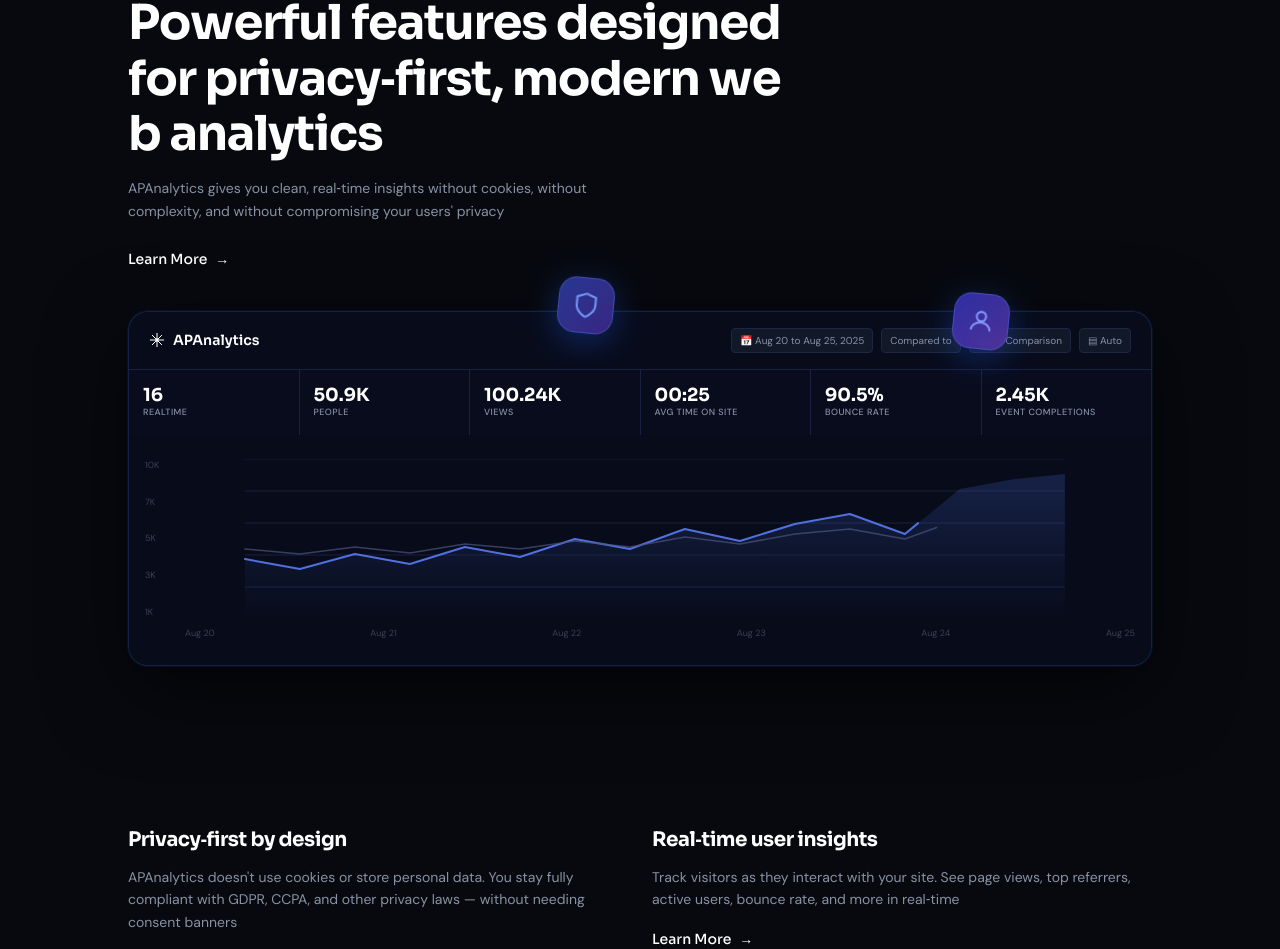
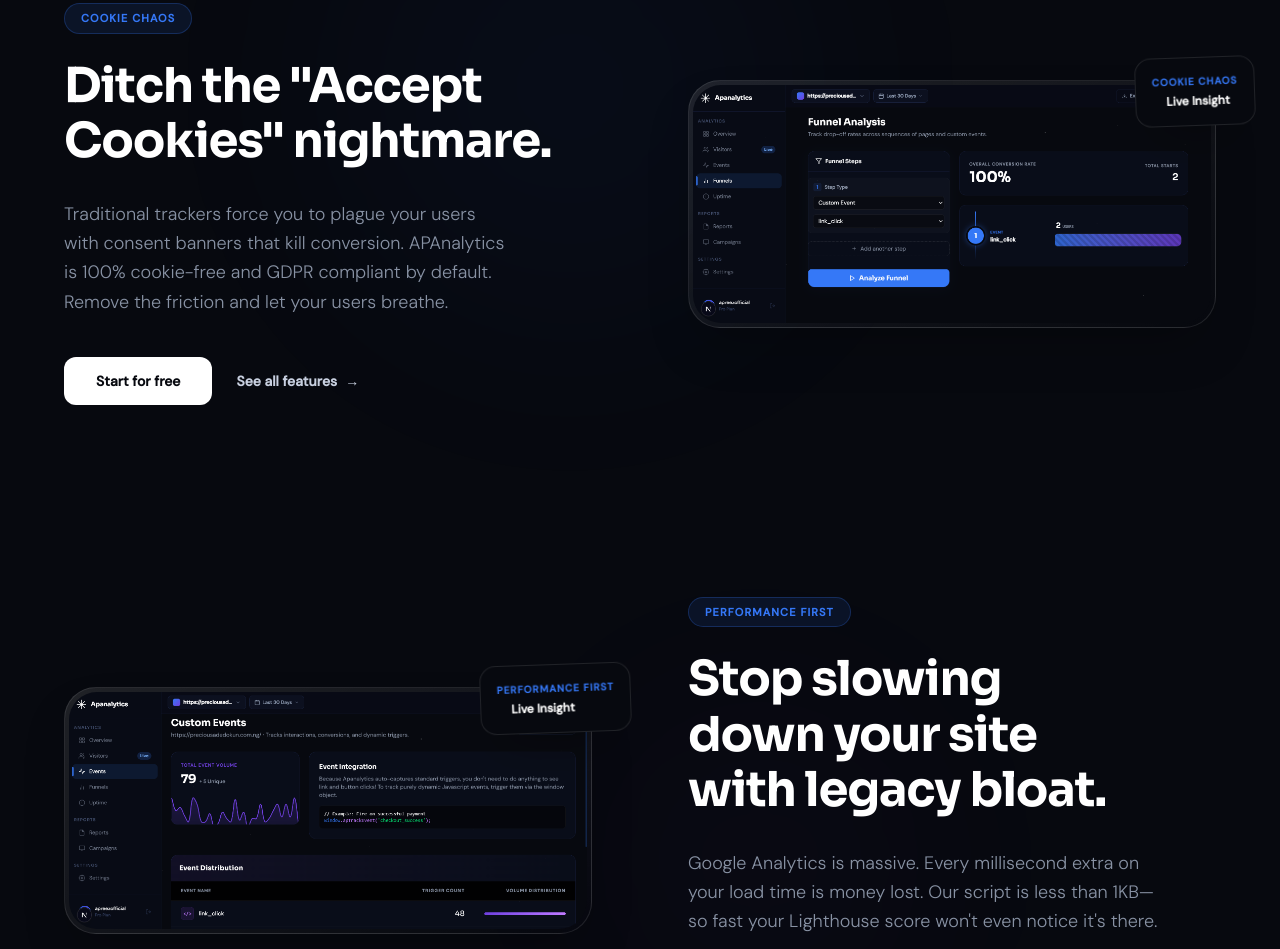
Before and after one commit to apreezofficial/ap-analytics, a Next.js app in the folder apps/web/: page / in a window 1280 px wide. Shown: the part 1848-2797 px from the top of the page. Built offline with nearby package versions, Linux system fonts and the light colour scheme.

Commit message:
feat(landing): add provocative problem-solution showcase with high-fidelity screenshots

```diff
--- a/apps/web/app/page.tsx
+++ b/apps/web/app/page.tsx
@@ -6,6 +6,7 @@
 import { TrustedBy } from '@/components/landing/TrustedBy'
 import { Features } from '@/components/landing/Features'
 import { Pricing } from '@/components/landing/Pricing'
+import { ProblemSolution } from '@/components/landing/ProblemSolution'
 import { Footer } from '@/components/landing/Footer'
 
 export default function Home() {
@@ -39,6 +40,9 @@
         {/* ══ TRUSTED BY ══ */}
         <TrustedBy />
 
+        {/* ══ INSIGHTS & SHOWCASE ══ */}
+        <ProblemSolution />
+
         {/* ══ BENEFITS & FEATURES ══ */}
         <Features />
 
--- /dev/null
+++ b/apps/web/components/landing/ProblemSolution.tsx
@@ -0,0 +1,124 @@
+'use client'
+
+import Image from 'next/image'
+import Link from 'next/link'
+import { TypingTitle } from './TypingTitle'
+
+const problems = [
+  {
+    tag: 'The Reality Check',
+    title: "You've had a website for years and you're still flying blind?",
+    desc: "Most analytics tools are so bloated you need a PhD to find a simple metric. Meanwhile, your users are dropping off and you have no idea why. wtf is the point of having data if you can't read it?",
+    image: '/features/overview-stats.png',
+    alt: 'Clean dashboard with real-time stats',
+    flip: false,
+    delay: 0.1
+  },
+  {
+    tag: 'Cookie Chaos',
+    title: 'Ditch the "Accept Cookies" nightmare.',
+    desc: "Traditional trackers force you to plague your users with consent banners that kill conversion. APAnalytics is 100% cookie-free and GDPR compliant by default. Remove the friction and let your users breathe.",
+    image: '/features/funnel-analysis.png',
+    alt: 'Funnel analysis without cookie tracking',
+    flip: true,
+    delay: 0.2
+  },
+  {
+    tag: 'Performance First',
+    title: 'Stop slowing down your site with legacy bloat.',
+    desc: "Google Analytics is massive. Every millisecond extra on your load time is money lost. Our script is less than 1KB—so fast your Lighthouse score won't even notice it's there.",
+    image: '/features/overview-dashboard.png',
+    alt: 'Lighthouse scoring 100 with APAnalytics',
+    flip: false,
+    delay: 0.3
+  }
+]
+
+export function ProblemSolution() {
+  return (
+    <section className="relative z-10 py-32 px-6 md:px-14 overflow-hidden">
+      {/* Background decoration */}
+      <div className="absolute inset-0 pointer-events-none opacity-20">
+        <div className="absolute top-1/4 left-1/4 w-[500px] h-[500px] bg-blue-ap/20 rounded-full blur-[120px]" />
+        <div className="absolute bottom-1/4 right-1/4 w-[400px] h-[400px] bg-purple-500/10 rounded-full blur-[100px]" />
+      </div>
+
+      <div className="max-w-6xl mx-auto space-y-48">
+        {problems.map((p, idx) => (
+          <div
+            key={idx}
+            className={`reveal flex flex-col ${p.flip ? 'md:flex-row-reverse' : 'md:flex-row'} gap-16 md:gap-24 items-center`}
+            style={{ transitionDelay: `${p.delay}s` }}
+          >
+            {/* Image Side */}
+            <div className="flex-1 w-full">
+               <div className="relative group p-1 rounded-[32px] bg-gradient-to-br from-white/10 to-transparent border border-white/10 shadow-2xl">
+                  <div className="relative rounded-[28px] overflow-hidden">
+                    <Image
+                      src={p.image}
+                      alt={p.alt}
+                      width={800}
+                      height={500}
+                      className="w-full h-auto block group-hover:scale-105 transition-transform duration-700 ease-out"
+                    />
+                    <div className="absolute inset-0 bg-blue-ap/5 opacity-0 group-hover:opacity-100 transition-opacity pointer-events-none" />
+                  </div>
+                  {/* Floating badge for effect */}
+                  <div className="absolute -top-6 -right-6 md:-right-10 bg-[#07090f] border border-white/10 p-4 rounded-2xl shadow-2xl animate-floatA hidden sm:block">
+                     <p className="text-[10px] text-blue-ap font-bold uppercase tracking-widest mb-1">{p.tag}</p>
+                     <div className="flex items-center gap-2">
+                        <div className="w-1.5 h-1.5 rounded-full bg-green-ap animate-pulse" />
+                        <span className="text-white text-xs font-semibold">Live Insight</span>
+                     </div>
+                  </div>
+               </div>
+            </div>
+
+            {/* Text Side */}
+            <div className="flex-1 text-left">
+              <span className="inline-block px-4 py-1.5 rounded-full bg-blue-ap/10 border border-blue-ap/25 text-blue-ap text-[11px] font-bold tracking-widest uppercase mb-6">
+                 {p.tag}
+              </span>
+              <h2 className="font-sora font-bold text-3xl md:text-5xl text-white leading-[1.15] mb-8 tracking-tight [text-wrap:balance]">
+                 {p.title}
+              </h2>
+              <p className="text-[#8892a4] text-lg leading-relaxed mb-10 font-light [text-wrap:balance]">
+                 {p.desc}
+              </p>
+              <div className="flex items-center gap-6">
+                <Link
+                  href="/register"
+                  className="px-8 py-3.5 rounded-xl bg-white text-[#07090f] font-bold text-sm hover:bg-[#dce5f5] transition-all hover:-translate-y-0.5"
+                >
+                  Start for free
+                </Link>
+                <Link
+                  href="/features"
+                  className="text-sm font-semibold text-[#c8d0e0] hover:text-white flex items-center gap-2 transition-colors group"
+                >
+                  See all features <span className="group-hover:translate-x-1 transition-transform">→</span>
+                </Link>
+              </div>
+            </div>
+          </div>
+        ))}
+      </div>
+
+      {/* Break Out Section */}
+      <div className="max-w-4xl mx-auto mt-48 reveal text-center p-12 rounded-[32px] bg-gradient-to-b from-blue-ap/10 to-transparent border border-blue-ap/20">
+         <TypingTitle className="font-sora font-bold text-3xl md:text-4xl text-white mb-6 min-h-[50px]">
+           Still not convinced?
+         </TypingTitle>
+         <p className="text-[#8892a4] text-lg mb-10 [text-wrap:balance]">
+           Your competitors are already optimizing their conversion with clear data. What are you waiting for? Zero cookies. One script. Zero complexity.
+         </p>
+         <Link
+            href="/demo"
+            className="inline-block px-10 py-4 rounded-2xl border border-white/10 bg-white/5 text-white font-bold hover:bg-white/10 transition-all hover:scale-105"
+         >
+           View the Live Demo
+         </Link>
+      </div>
+    </section>
+  )
+}
```
